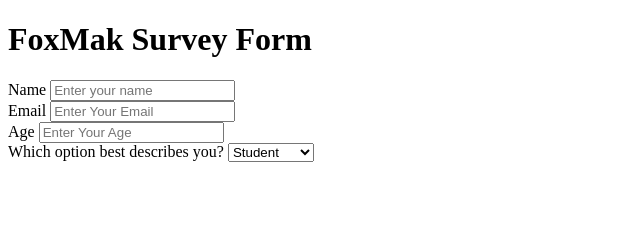
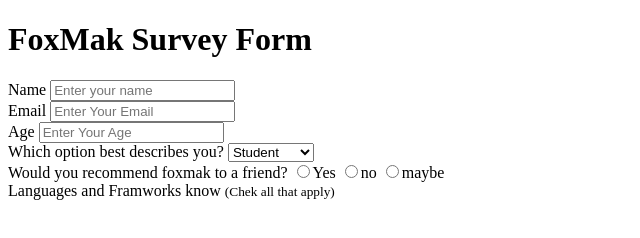
Before and after one commit to monjurulhaque64/Build-a-Survey-Form-using-HTML-and-CSS, a plain HTML site: page index.html in a window 1280 px wide. Shown: the whole page, without its empty margins (0-640 px from the left). Drawn offline with Linux system fonts and the light colour scheme.

Commit message:
4nd edit

```diff
--- a/index.html
+++ b/index.html
@@ -38,6 +38,25 @@
                 <option value="other">other</option>
             </select>
         </div>
+        <div class="form-control">
+                <label>
+                    Would you recommend foxmak to a friend?
+                </label>
+                <label for="recommend-1">
+                    <input type="radio" id="recommend-1" name="recommend">Yes</input>
+                </label>
+                <label for="recommend-2">
+                    <input type="radio" id="recommend-2" name="recommend">no</input>
+                </label>
+                <label for="recommend-3">
+                    <input type="radio" id="recommend-3" name="recommend">maybe</input>
+                </label>
+        </div>
+        <div class="form-control">
+            <label>Languages and Framworks know
+                <small>(Chek all that apply)</small>
+            </label>
+        </div>
     </form>
 </body>
 </html>
```
